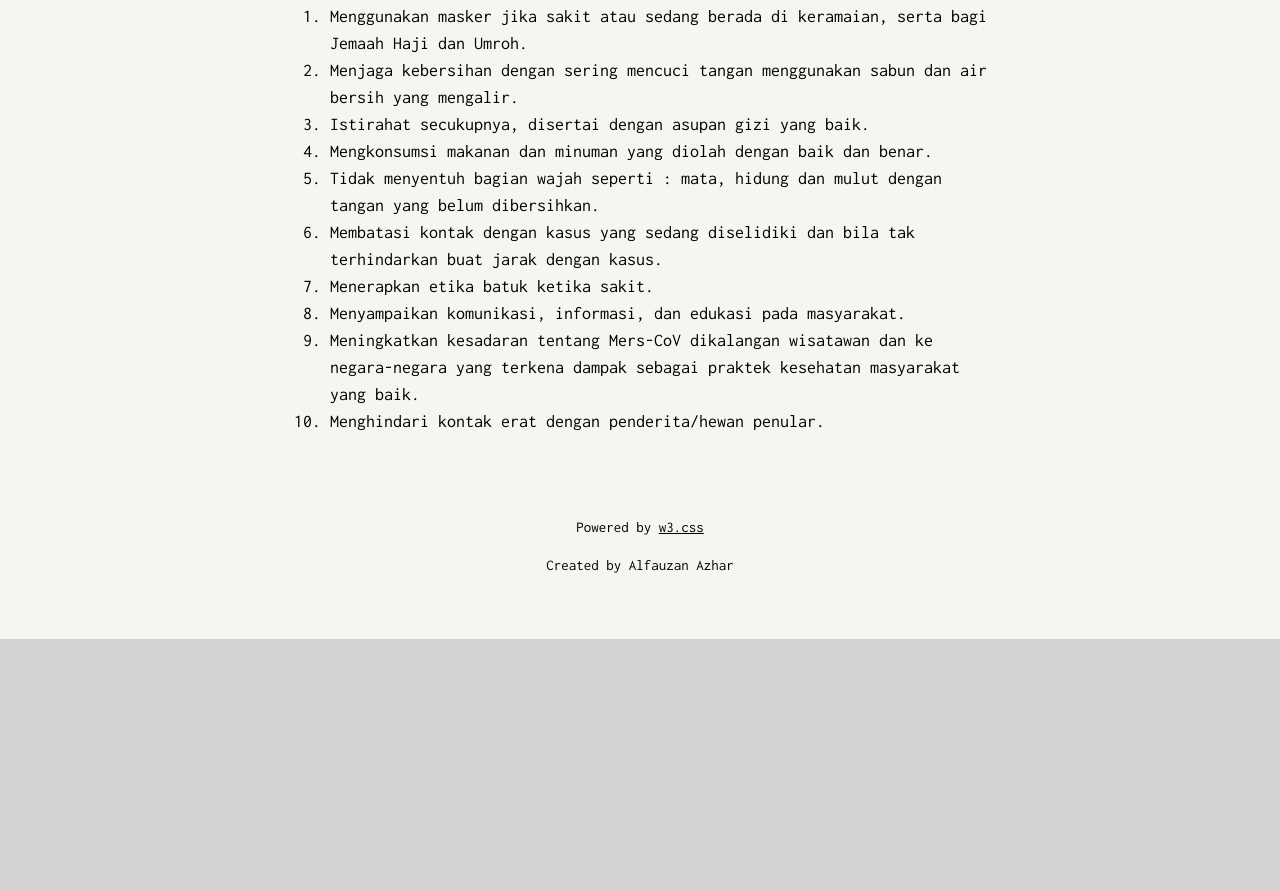
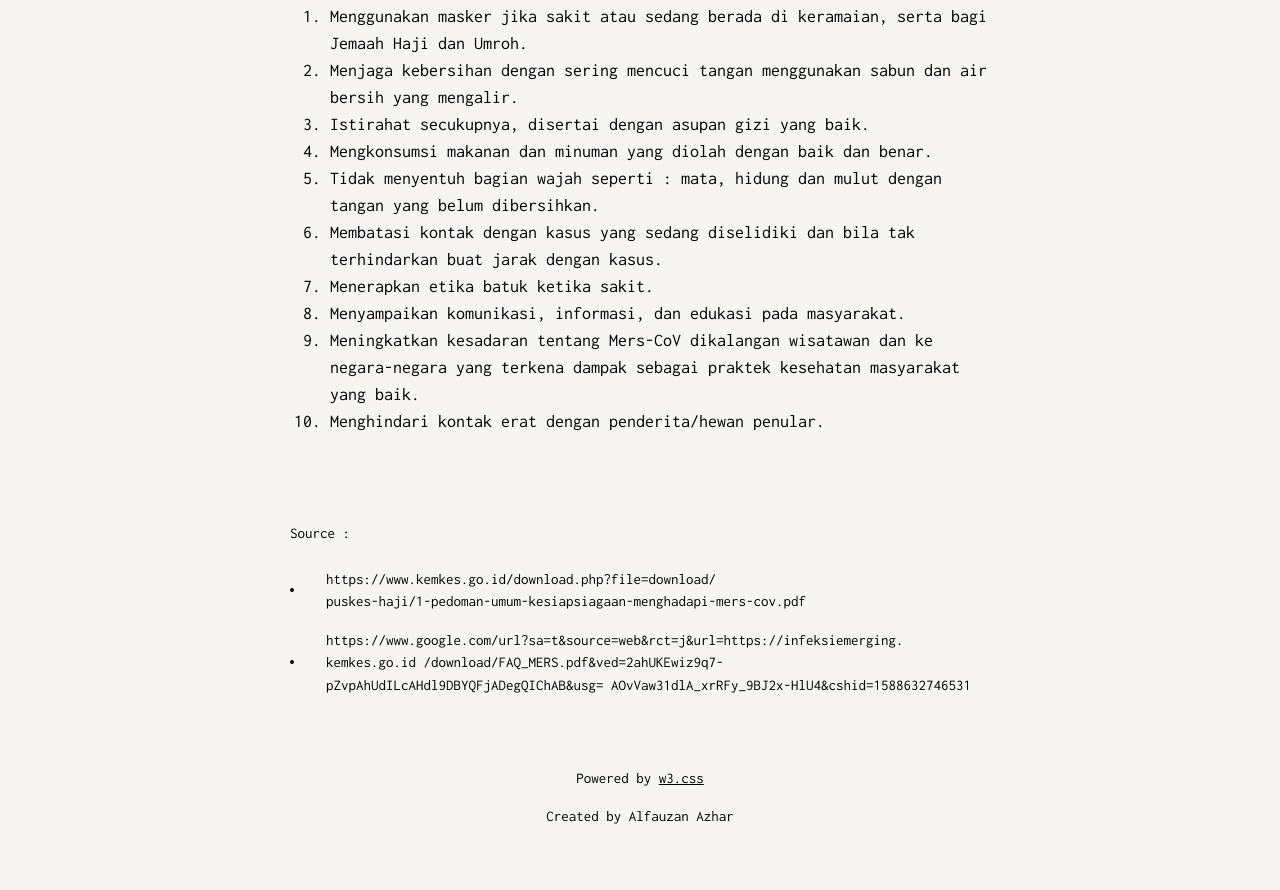
Before and after one commit to SMAKBO/2020-wabah-xi-8-mers, a plain HTML site: page pencegahan.html in a window 1280 px wide. Shown: the part 540-1430 px from the top of the page. Before the commit the page ends 1179 px from the top, so only its background shows below. Drawn offline with nearby package versions, Linux system fonts and the light colour scheme.

Commit message:
Update pencegahan.html

```diff
--- a/pencegahan.html
+++ b/pencegahan.html
@@ -125,6 +125,15 @@ body, html {
 
 </div>
 
+<br>
+<br>
+
+<div class="w3-medium">
+ <p>Source : </p>
+ <li><a href="https://www.kemkes.go.id/download.php?file=download/puskes-haji/1-pedoman-umum-kesiapsiagaan-menghadapi-mers-cov.pdf" class="w3-bar-item w3-button w3-lightgrey" style="text-align: left;">https://www.kemkes.go.id/download.php?file=download/ <br>puskes-haji/1-pedoman-umum-kesiapsiagaan-menghadapi-mers-cov.pdf</a> </li>
+ <li><a href="https://www.google.com/url?sa=t&source=web&rct=j&url=https://infeksiemerging.kemkes.go.id/download/FAQ_MERS.pdf&ved=2ahUKEwiz9q7-pZvpAhUdILcAHdl9DBYQFjADegQIChAB&usg=AOvVaw31dlA_xrRFy_9BJ2x-HlU4&cshid=1588632746531" class="w3-bar-item w3-button w3-lightgrey"style="text-align: left;">https://www.google.com/url?sa=t&source=web&rct=j&url=https://infeksiemerging.<br>kemkes.go.id /download/FAQ_MERS.pdf&ved=2ahUKEwiz9q7-<br>pZvpAhUdILcAHdl9DBYQFjADegQIChAB&usg= AOvVaw31dlA_xrRFy_9BJ2x-HlU4&cshid=1588632746531</a></li>
+</div>
+
 <!-- Footer -->
 <footer class="w3-center w3-lightgrey w3-padding-48 w3-medium">
   <p>Powered by <a href="https://www.w3schools.com/w3css/default.asp" title="W3.CSS" target="_blank" class="w3-hover-text-green">w3.css</a></p>
```
